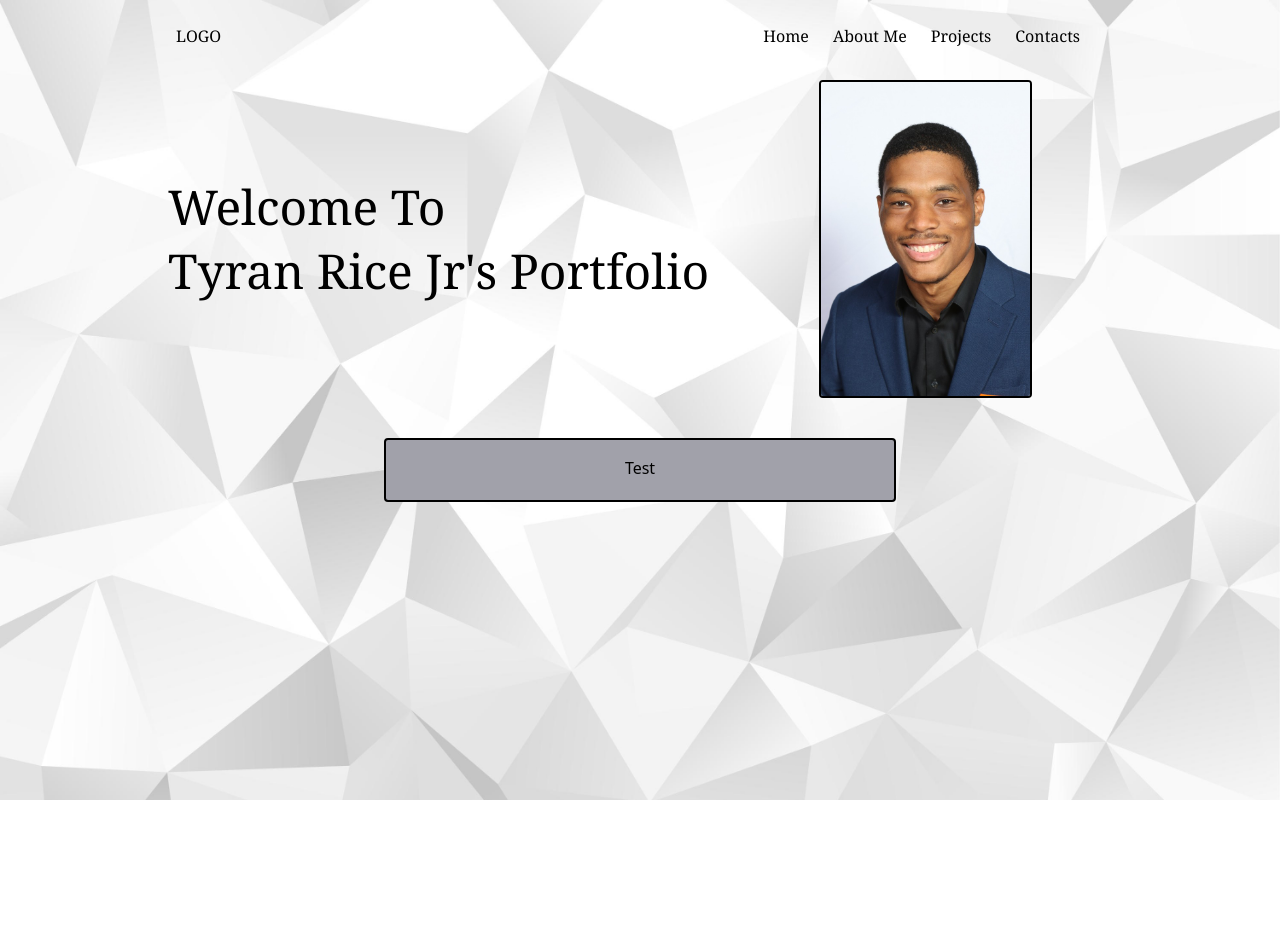
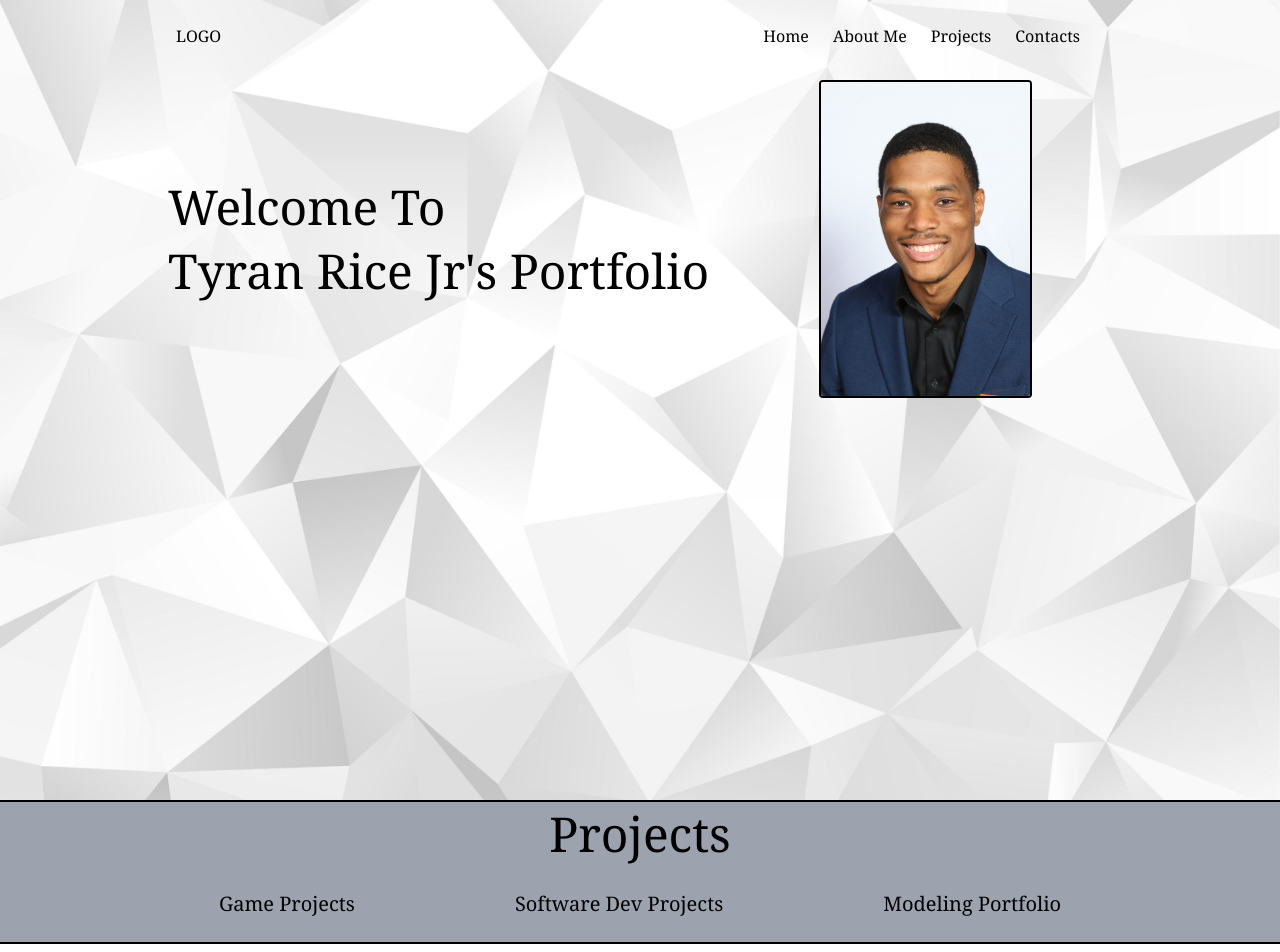
Before and after one commit to RiceViz/website, a React (Create React App) app: page / in a window 1280 px wide. Shown: the top 952 px of the page. Built offline with nearby package versions, Linux system fonts and the light colour scheme.

Commit message:
Added Banner To Change Pages

```diff
--- a/src/App.js
+++ b/src/App.js
@@ -4,16 +4,21 @@ import Navbar from './Components/Navbar';
 import CodeSpace from './Components/CodeSpace';
 import HeroPage from './images/5184157.jpg';
 
+const page = "Game Projects";
+
 function App() {
   return (
     <div className="App">
+      {/*Nav Bar + Hero Page*/}
       <div className="NavBar + HeroPage h-screen space-y-2" style={{
                 backgroundImage: `url(${HeroPage})`,
                 backgroundSize: "cover"
             }}>
+        {/*Nav Bar*/}
         <Navbar></Navbar>
         <br></br>
         <span className="relative container mx-auto px-4 pr-24 pb-8 flex items-center justify-between">
+          {/*Hero Page*/}
           <h1 className="text-left text-5xl font-serif text-black">
             Welcome To
             <div className="h-4"></div>
@@ -21,7 +26,25 @@ function App() {
           </h1>
           <img src="./IMG_5692.jpeg" alt='Headshot' width="213" height="320" className="border-black border-2 rounded"></img>
         </span>
-        <CodeSpace></CodeSpace>
+        {/*Coding Animation - NOT YET IMPLEMENTED*/}
+        {/*<CodeSpace></CodeSpace>*/}
+      </div>
+      <div className="border-black border-y-2 bg-gray-400 h-36">
+        <h1 className="text-5xl text-middle font-serif text-black text-middle pt-2">
+          Projects
+        </h1>
+        <span className="relative container mx-auto px-4 pt-8 text-l flex gap-x-40 items-center justify-center text-xl text-middle font-serif text-black">
+          {/*Buttons To Change Page - NOT YET IMPLEMENTED*/}
+          <div>
+            Game Projects
+          </div>
+          <div>
+            Software Dev Projects
+          </div>
+          <div>
+            Modeling Portfolio
+          </div>
+        </span>
       </div>
     </div>
   );
--- /dev/null
+++ b/src/Pages/GameDesignPage.js
@@ -0,0 +1,8 @@
+import React from "react";
+
+function GameDesignPage() {
+
+    return(
+        <div></div>
+    );
+}
```
